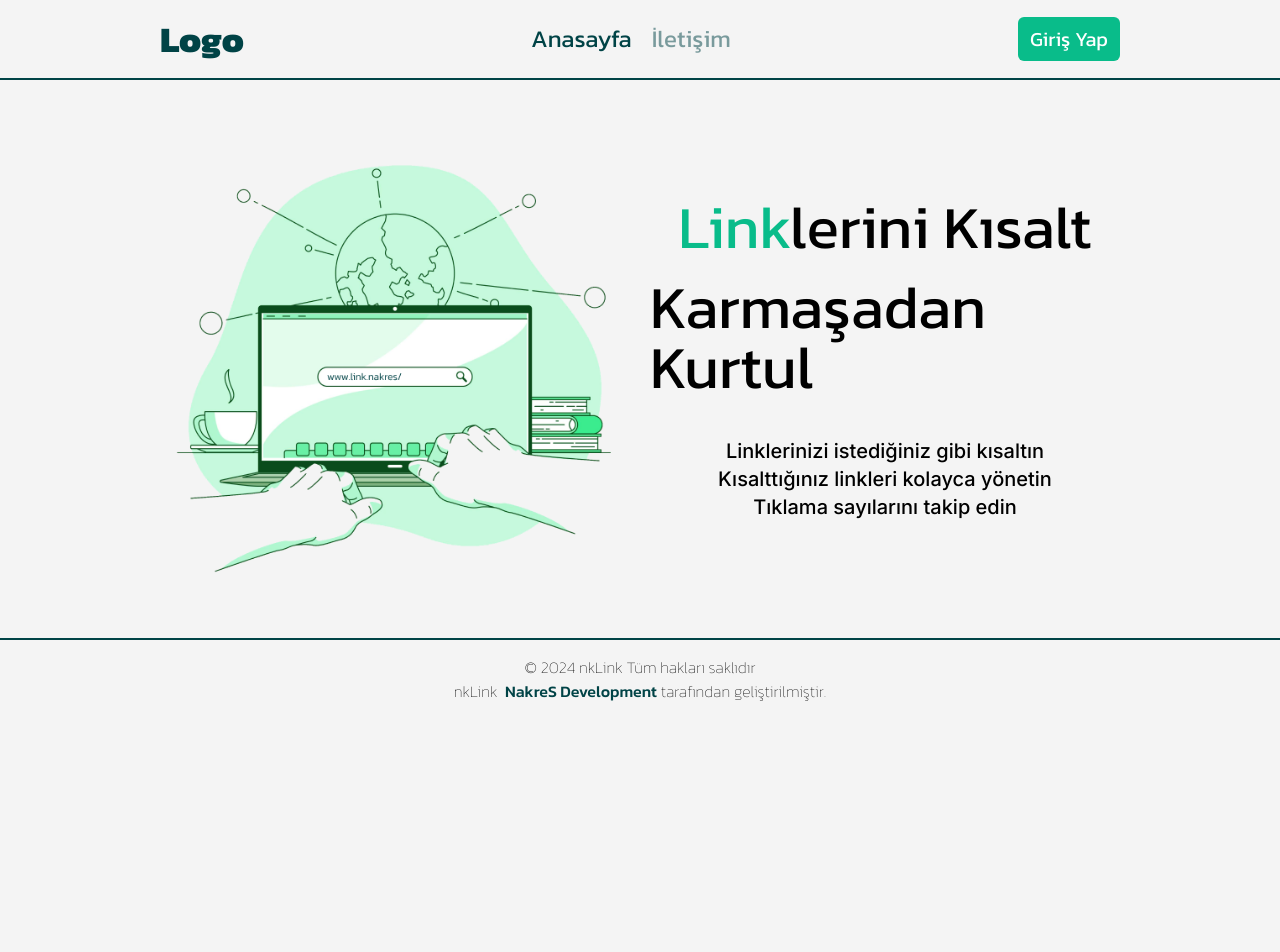
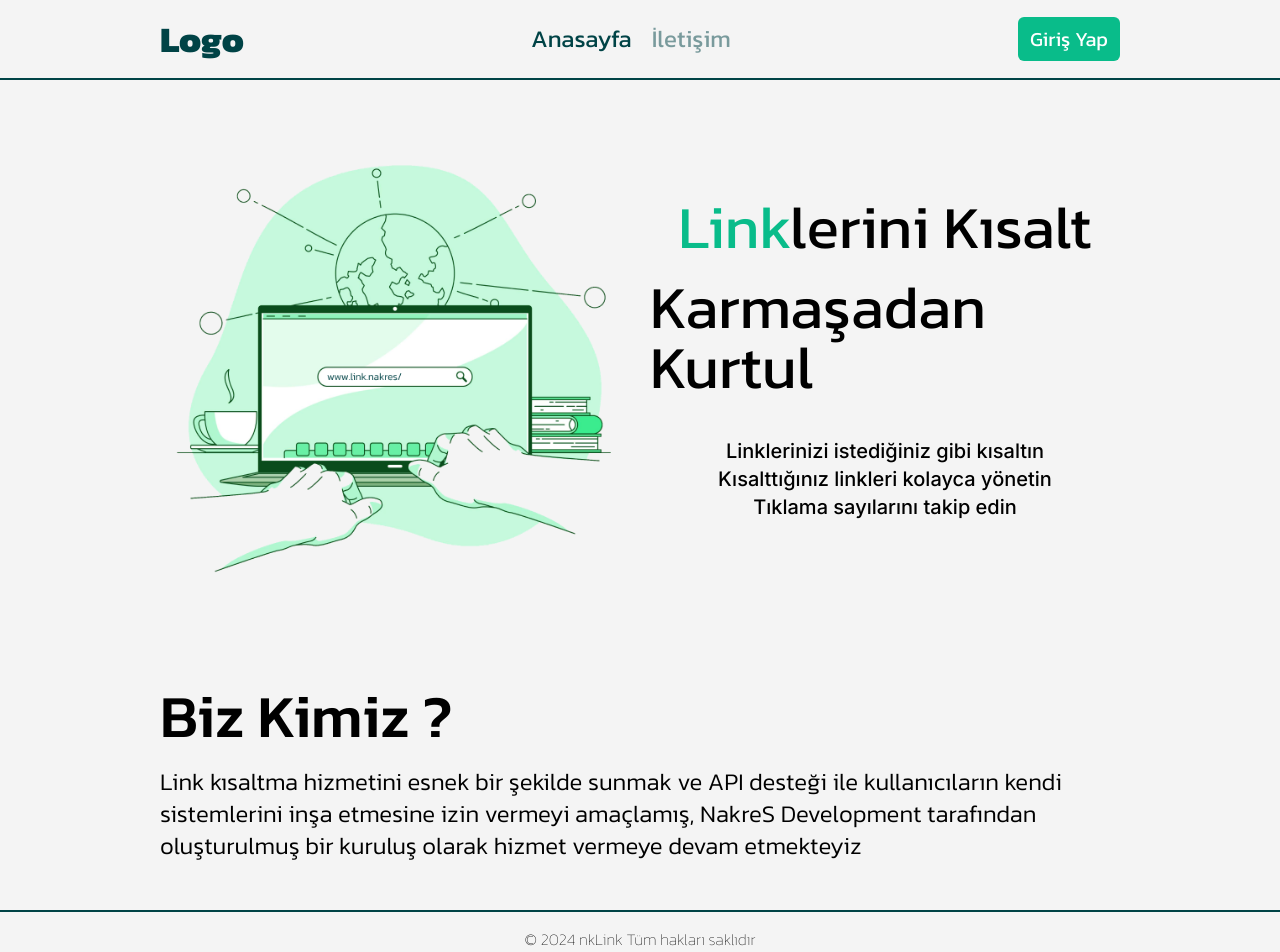
Before and after one commit to NNakreSS/next-url_shortener, a Next.js app: page / in a window 1280 px wide. Shown: the top 952 px of the page. Before the commit the page ends 800 px from the top, so only its background shows below. Built offline with nearby package versions, Linux system fonts and the light colour scheme.

Commit message:
Create About Section

```diff
--- /dev/null
+++ b/src/app/components/about/About.tsx
@@ -0,0 +1,11 @@
+import WhoWeAre from "./WhoWeAre";
+
+function About() {
+  return (
+    <section className="py-12">
+      <WhoWeAre />
+    </section>
+  );
+}
+
+export default About;
--- /dev/null
+++ b/src/app/components/about/WhoWeAre.tsx
@@ -0,0 +1,19 @@
+import clsx from "clsx";
+// fonts
+import { kanit } from "@/app/fonts";
+
+function WhoWeAre() {
+  return (
+    <div className={clsx(kanit.className, "flex flex-wrap gap-5")}>
+      <h2 className="text-6xl font-medium">Biz Kimiz ?</h2>
+      <p className="text-2xl font-light">
+        Link kısaltma hizmetini esnek bir şekilde sunmak ve API desteği ile
+        kullanıcıların kendi sistemlerini inşa etmesine izin vermeyi amaçlamış,
+        NakreS Development tarafından oluşturulmuş bir kuruluş olarak hizmet
+        vermeye devam etmekteyiz
+      </p>
+    </div>
+  );
+}
+
+export default WhoWeAre;
--- a/src/app/page.tsx
+++ b/src/app/page.tsx
@@ -1,9 +1,11 @@
+import About from "./components/about/About";
 import Hero from "./components/home/Hero";
 
 const Home = () => {
   return (
     <>
       <Hero />
+      <About />
     </>
   );
 };
```
